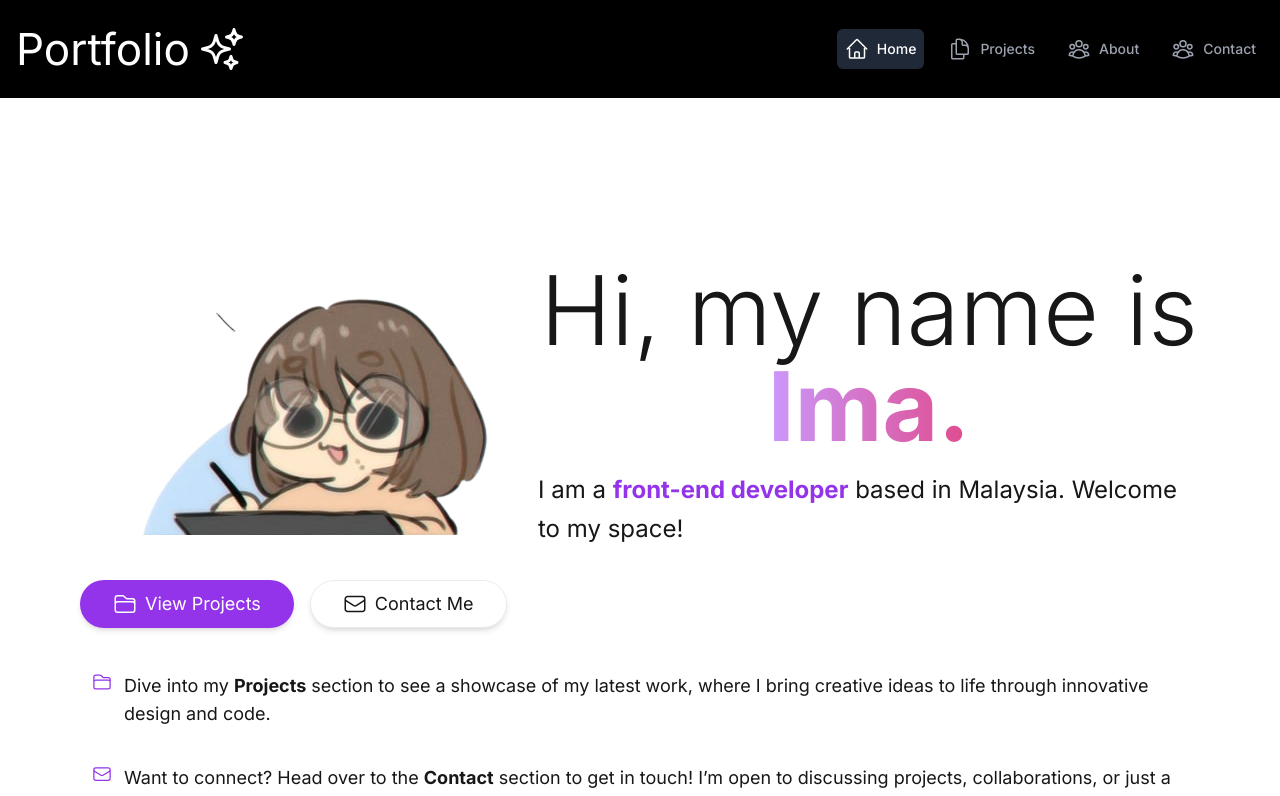
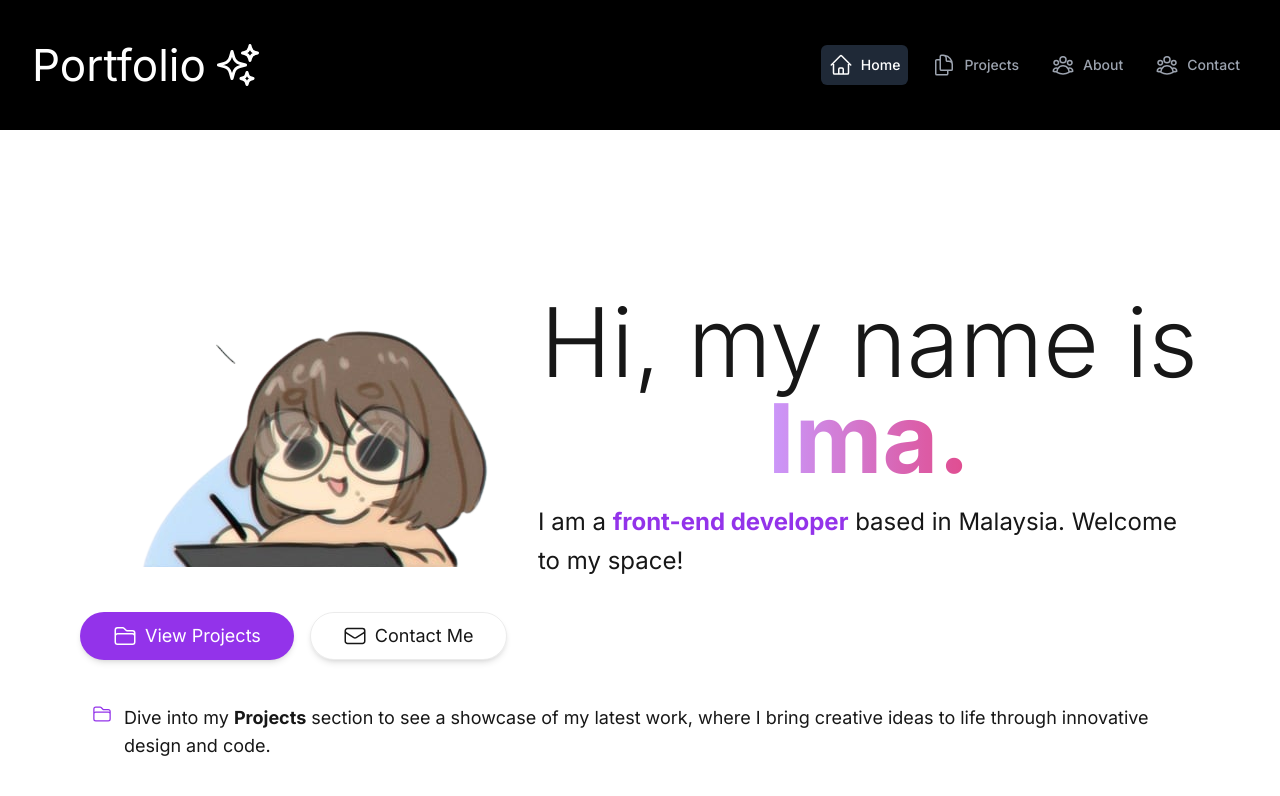
Before and after one commit to imaninamajeed/portfolio-v2, a Next.js app: page / in a window 1280 px wide. Shown: the top 796 px of the page. Built offline with nearby package versions, Linux system fonts and the light colour scheme.

Commit message:
Remove unused font imports and refactor navbar styles

```diff
--- a/src/app/layout.tsx
+++ b/src/app/layout.tsx
@@ -1,5 +1,4 @@
 import type { Metadata } from "next";
-import localFont from "next/font/local";
 import '@/app/styles/globals.css';
 import Navbar from "@/app/ui/navbar";
 import { inter } from "@/app/fonts/fonts";
--- a/src/app/page.tsx
+++ b/src/app/page.tsx
@@ -3,7 +3,6 @@ import Link from 'next/link';
 import { FolderIcon, EnvelopeIcon } from '@heroicons/react/24/outline'; // Importing icons from Heroicons
 import { FaLinkedin, FaGithub } from "react-icons/fa";
 import { HiDocument } from "react-icons/hi";
-import { lusitana } from "@/app/fonts/fonts";
 
 export default function Home() {
   return (
--- a/src/app/ui/navbar.tsx
+++ b/src/app/ui/navbar.tsx
@@ -8,9 +8,9 @@ import PortfolioLogo from '@/app/ui/portfolio-logo';
 export default function Navbar() {
 
     return (
-        <header className="bg-black text-white">
-            <div className="container mx-auto flex items-center justify-between p-4">
-                <Link href="/" className="flex items-center">
+        <header className={`bg-black text-white ${styles.header}`}>
+            <div className={`container mx-auto flex items-center justify-between p-4 ${styles.container}`}>
+                <Link href="/" className={`flex items-center`}>
                     <PortfolioLogo />
                 </Link>
                 <nav className="flex space-x-4">
```
